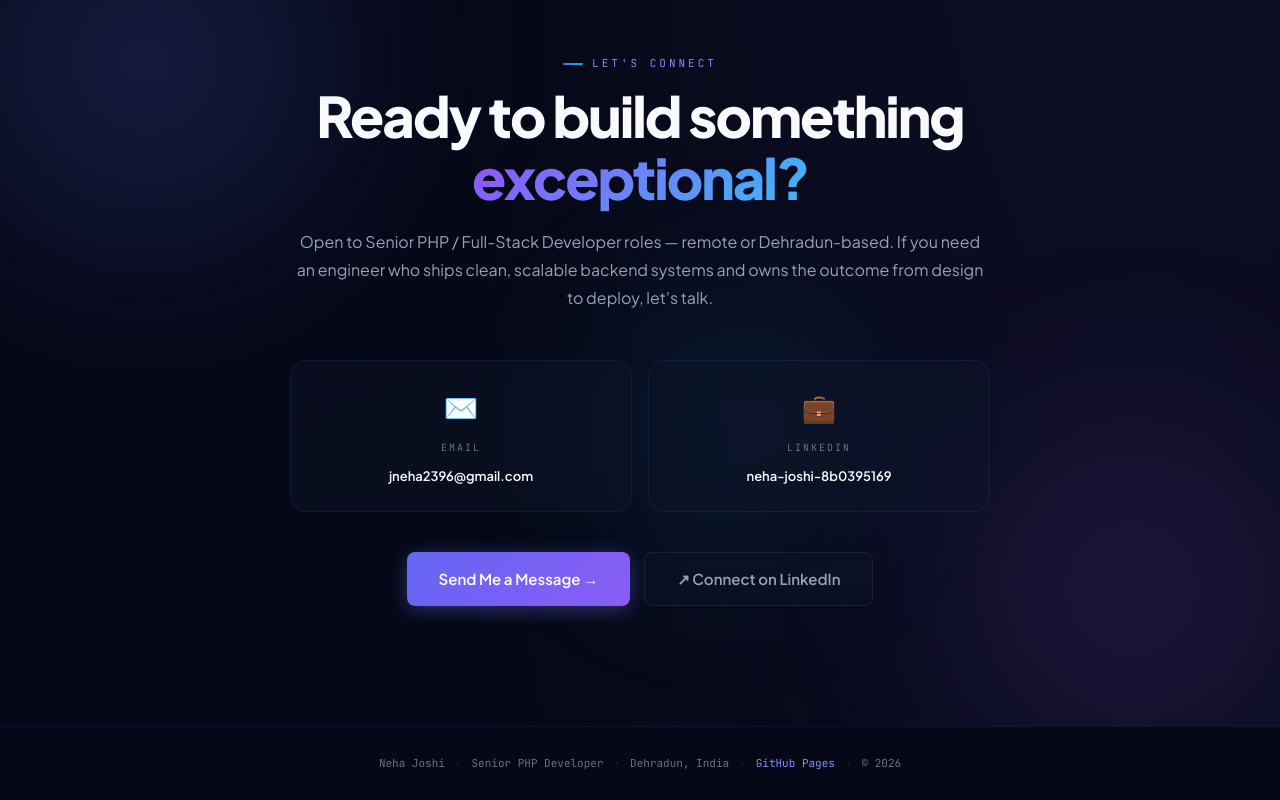
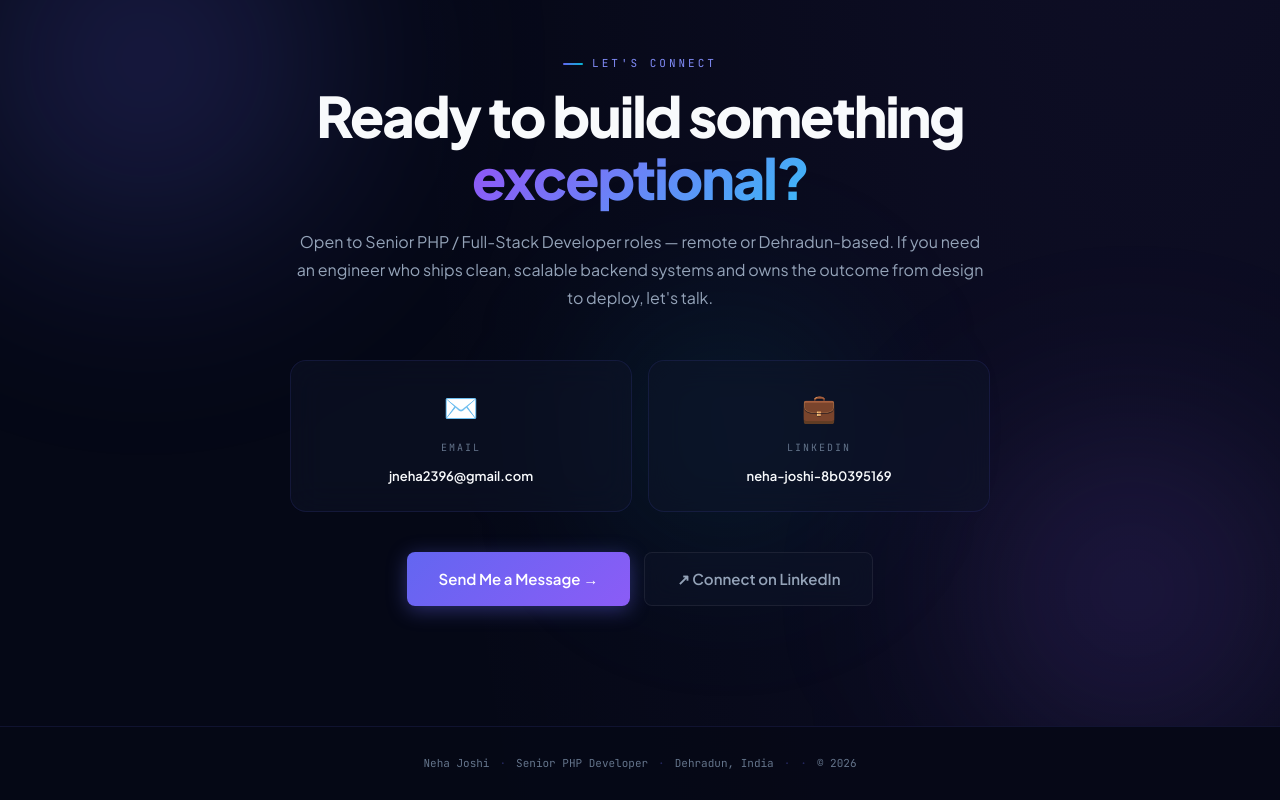
Before and after one commit to neha-joshi23/portfolio, a plain HTML site: page index.html in a window 1280 px wide. Shown: the part 6243-7043 px from the top of the page. Drawn offline with Linux system fonts and the light colour scheme.

Commit message:
Update index.html

```diff
--- a/index.html
+++ b/index.html
@@ -355,7 +355,6 @@
     <span>Neha Joshi</span><span class="ft-sep">·</span>
     <span>Senior PHP Developer</span><span class="ft-sep">·</span>
     <span>Dehradun, India</span><span class="ft-sep">·</span>
-    <a href="https://pages.github.com" target="_blank" rel="noopener">GitHub Pages</a>
     <span class="ft-sep">·</span><span>© 2026</span>
   </p>
 </footer>
```
